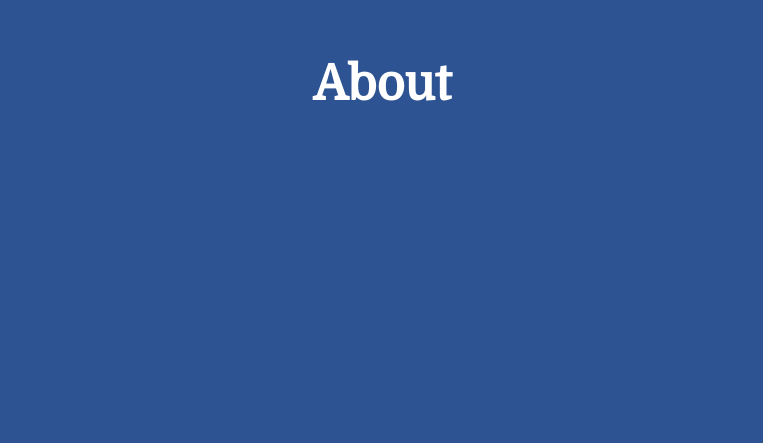
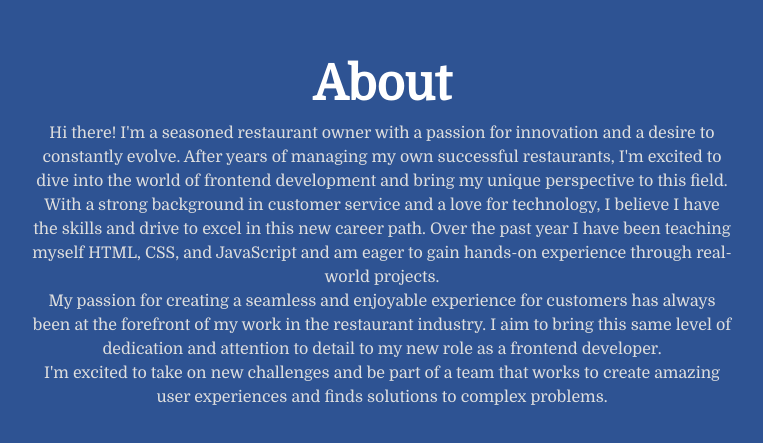
Before and after one commit to samsonc89/samson-react-portfolio, a React (Vite) app: page / in a window 1280 px wide. Shown: the part 2583-3026 px from the top of the page, without its empty margins (258-1021 px from the left). Built offline with nearby package versions, Linux system fonts and the light colour scheme.

Commit message:
Fix classname

```diff
--- a/src/components/about/About.jsx
+++ b/src/components/about/About.jsx
@@ -5,6 +5,32 @@ const About = () => {
   return (
     <div className="section-container" id="about">
       <h1 className="section-heading">About</h1>
+      <div className="about-content">
+        <p className="about-text">
+          Hi there! I'm a seasoned restaurant owner with a passion for
+          innovation and a desire to constantly evolve. After years of managing
+          my own successful restaurants, I'm excited to dive into the world of
+          frontend development and bring my unique perspective to this field.
+        </p>
+        <p className="about-text">
+          With a strong background in customer service and a love for
+          technology, I believe I have the skills and drive to excel in this new
+          career path. Over the past year I have been teaching myself HTML, CSS,
+          and JavaScript and am eager to gain hands-on experience through
+          real-world projects.
+        </p>
+        <p className="about-text">
+          My passion for creating a seamless and enjoyable experience for
+          customers has always been at the forefront of my work in the
+          restaurant industry. I aim to bring this same level of dedication and
+          attention to detail to my new role as a frontend developer.
+        </p>
+        <p className="about-text">
+          I'm excited to take on new challenges and be part of a team that works
+          to create amazing user experiences and finds solutions to complex
+          problems.
+        </p>
+      </div>
     </div>
   );
 };
```
